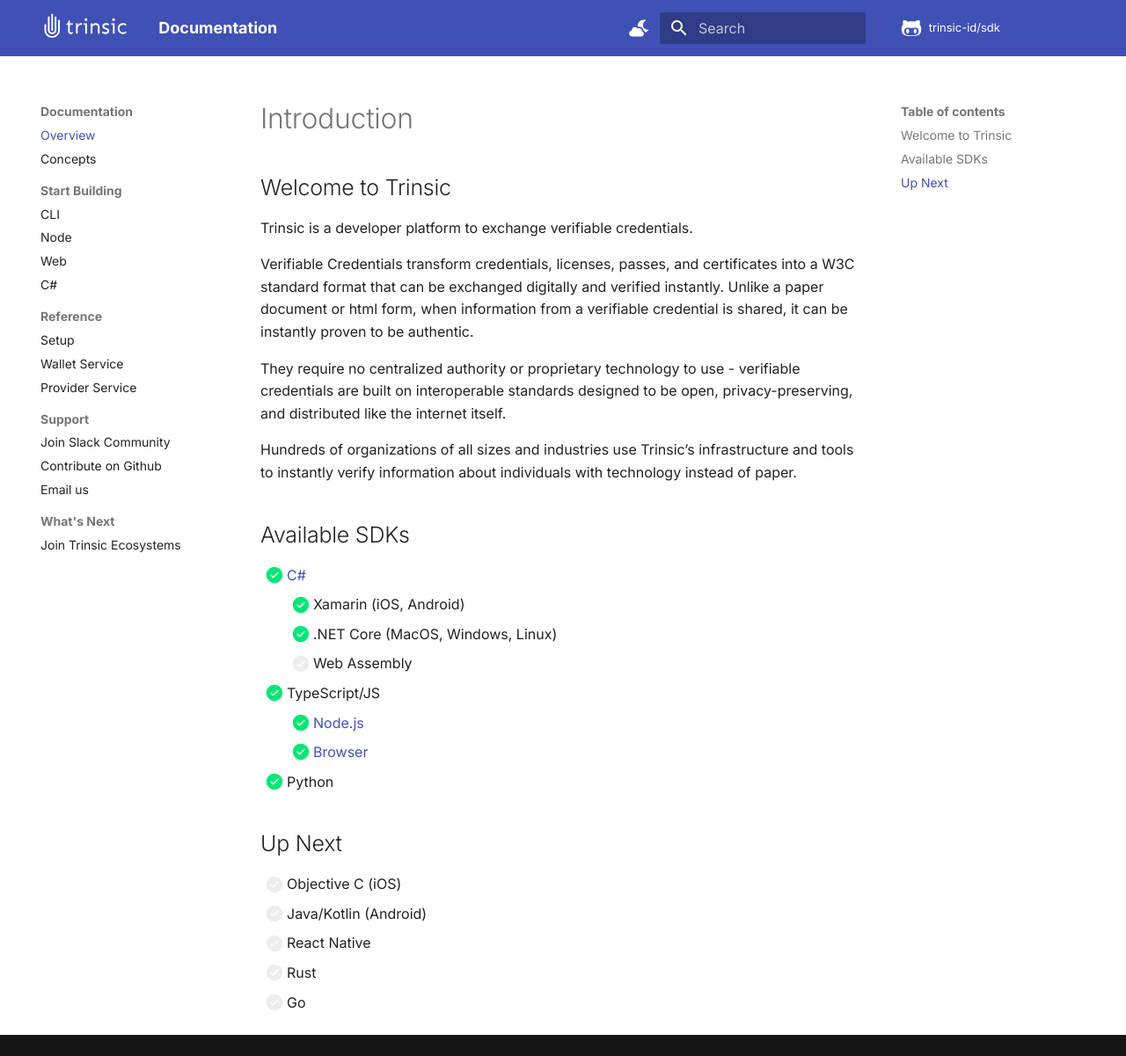
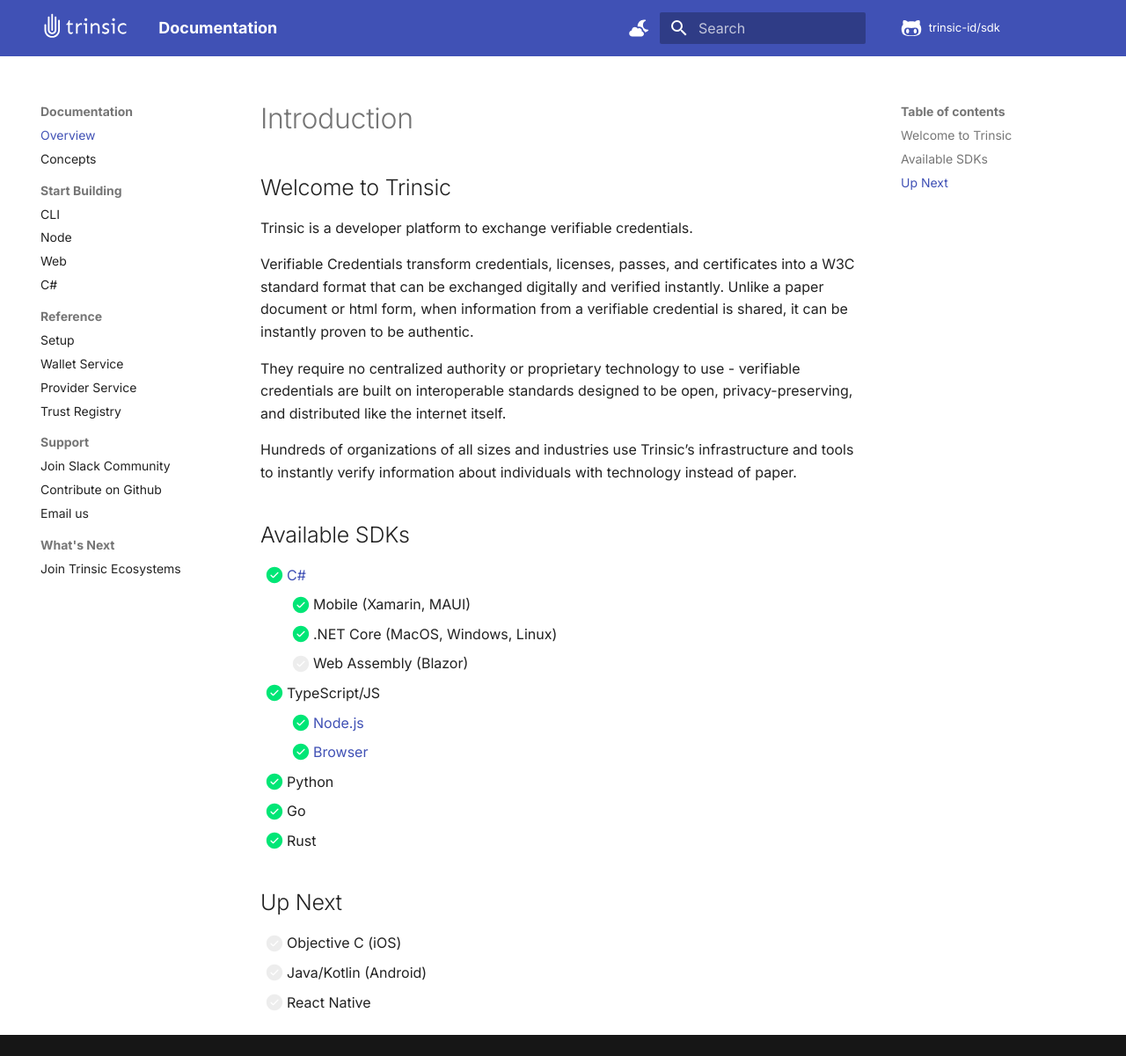
Before and after one commit to trinsic-id/v2-sdk, an MkDocs documentation site: the page built from docs/index.md, in a window 1280 px wide and 1201 px high. Shown: the whole window at 88% size. Built offline with MkDocs 1.6.1 and Material for MkDocs 9.7.7, drawn with Linux system fonts in a browser that asks for light colours; nearby versions of some CDN libraries; comment, search, counter and statistics services are not loaded.

Commit message:
Add trust reg docs

```diff
--- a/docs/index.md
+++ b/docs/index.md
@@ -8,21 +8,22 @@
 They require no centralized authority or proprietary technology to use - verifiable credentials are built on interoperable standards  designed to be open, privacy-preserving, and distributed like the internet itself.
 
 Hundreds of organizations of all sizes and industries use Trinsic’s infrastructure and tools to instantly verify information about individuals with technology instead of paper.
+
 ## Available SDKs
 
 - [x] [C#](./walkthrough/vaccination-net.md)
-    - [x] Xamarin (iOS, Android)
+    - [x] Mobile (Xamarin, MAUI)
     - [x] .NET Core (MacOS, Windows, Linux)
-    - [ ] Web Assembly
+    - [ ] Web Assembly (Blazor)
 - [x] TypeScript/JS
     - [x] [Node.js](./walkthrough/vaccination-node.md)
     - [x] [Browser](./walkthrough/vaccination-browser.md)
 - [x] Python
+- [x] Go
+- [x] Rust
 
 ## Up Next
 
 - [ ] Objective C (iOS)
 - [ ] Java/Kotlin (Android)
 - [ ] React Native
-- [ ] Rust
-- [ ] Go
--- a/mkdocs.yml
+++ b/mkdocs.yml
@@ -16,6 +16,7 @@
     - Setup: reference/setup/index.md
     - Wallet Service: reference/services/wallet-service.md
     - Provider Service: reference/services/provider-service.md
+    - Trust Registry: reference/services/trust-registry.md
   - Support:
     - Join Slack Community: https://join.slack.com/t/trinsiccommunity/shared_invite/zt-pcsdy7kn-h4vtdPEpqQUlmirU8FFzSQ
     - Contribute on Github: https://github.com/trinsic-id
```
Also changed, not shown: docs/reference/services/trust-registry.md (added, +15 -0 lines), 1 other file.
